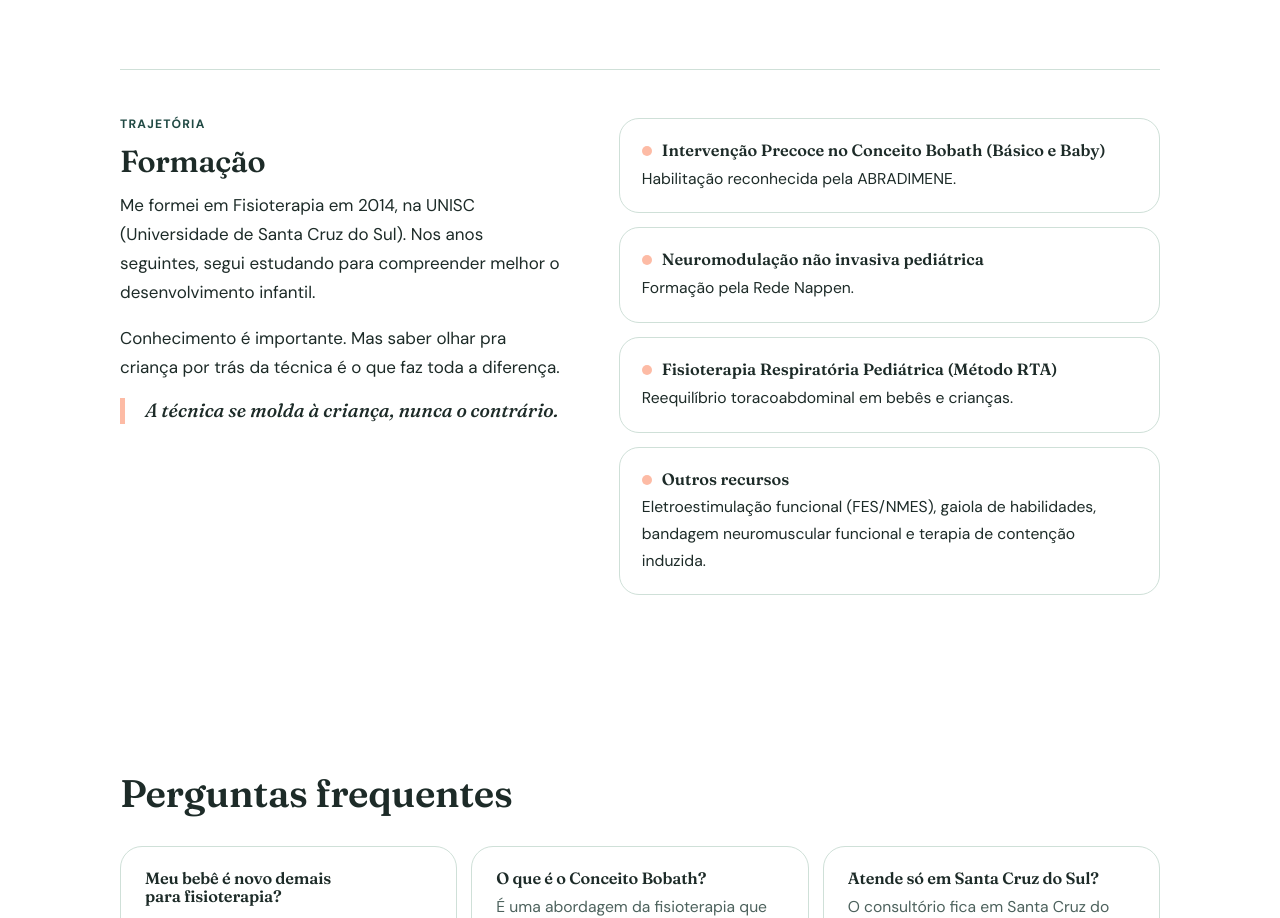
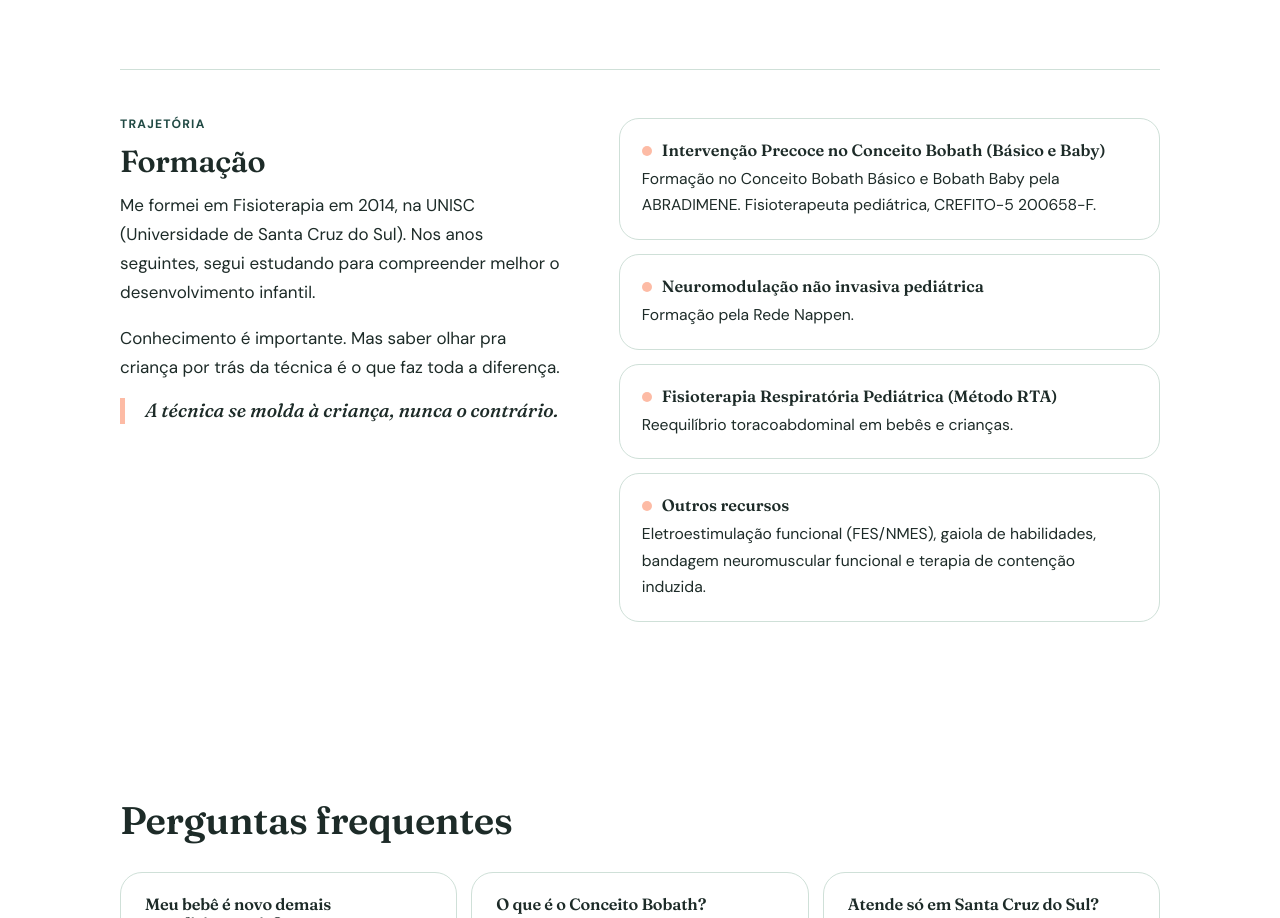
Before and after one commit to marcianafisioapp-beep/fisiomarci, a plain HTML site: page index.html in a window 1280 px wide. Shown: the part 6526-7444 px from the top of the page. Drawn offline with Linux system fonts and the light colour scheme.

Commit message:
Add files via upload

```diff
--- a/index.html
+++ b/index.html
@@ -966,7 +966,7 @@ try{window.CFG=JSON.parse(document.getElementById('state').textContent).cfg}catc
 <p class="quote" data-k="t97">A técnica se molda à criança, nunca o contrário.</p>
 </div>
 <ul class="dots one">
-<li data-k="t98"><b>Intervenção Precoce no Conceito Bobath (Básico e Baby)</b>Habilitação reconhecida pela ABRADIMENE.</li>
+<li data-k="t98"><b>Intervenção Precoce no Conceito Bobath (Básico e Baby)</b>Formação no Conceito Bobath Básico e Bobath Baby pela ABRADIMENE. Fisioterapeuta pediátrica, CREFITO-5 200658-F.</li>
 <li data-k="t99"><b>Neuromodulação não invasiva pediátrica</b>Formação pela Rede Nappen.</li>
 <li data-k="t100"><b>Fisioterapia Respiratória Pediátrica (Método RTA)</b>Reequilíbrio toracoabdominal em bebês e crianças.</li>
 <li data-k="t101"><b>Outros recursos</b>Eletroestimulação funcional (FES/NMES), gaiola de habilidades, bandagem neuromuscular funcional e terapia de contenção induzida.</li>
```
